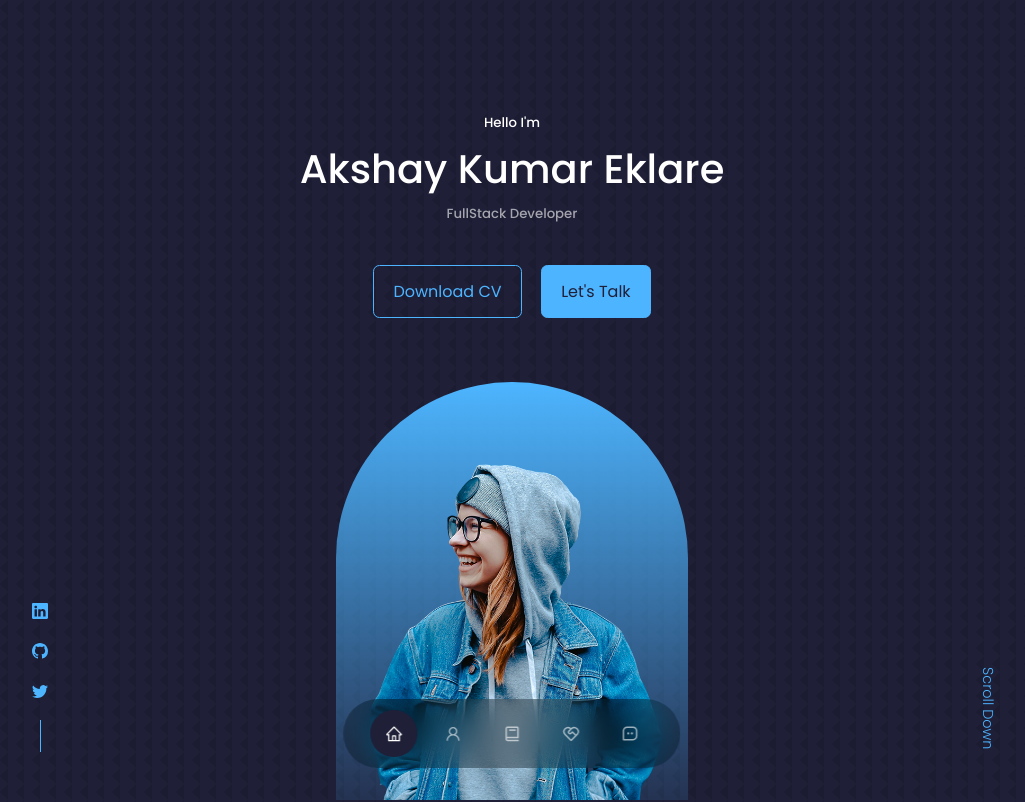
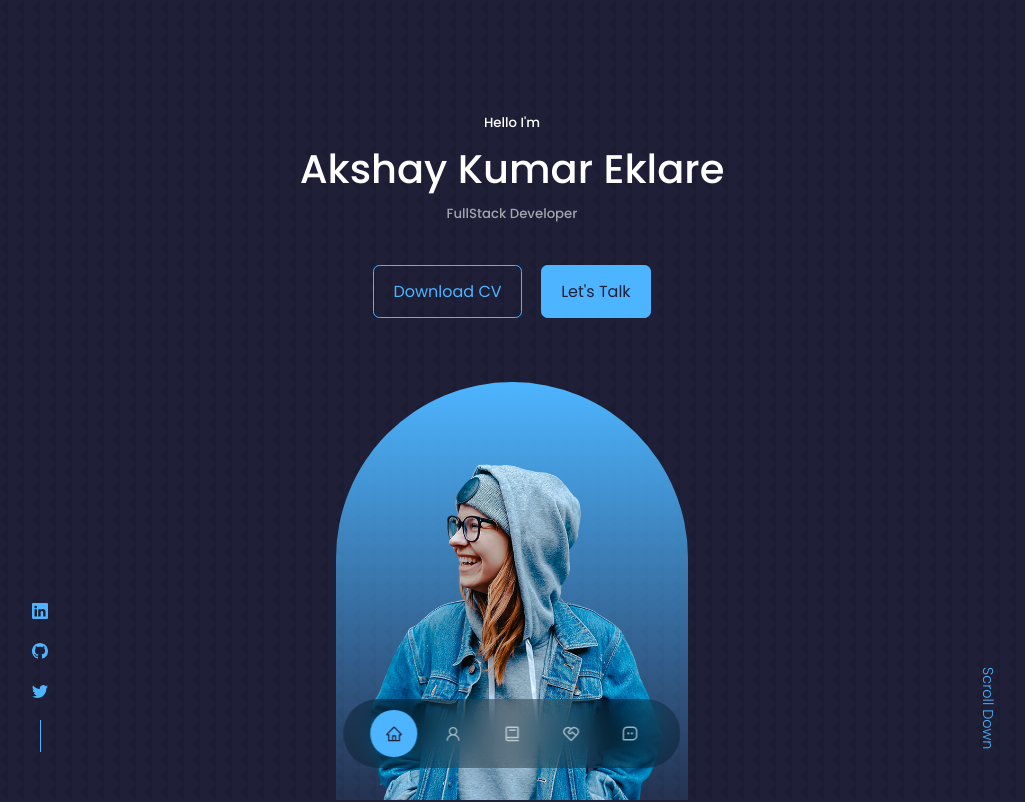
Before and after one commit to Deadlock-96/portfolio-react, a React (Create React App) app: page / in a window 1280 px wide. Shown: the top 802 px of the page, without its empty margins (128-1153 px from the left). Built offline with nearby package versions, Linux system fonts and the light colour scheme.

Commit message:
minor css change

```diff
--- a/src/components/nav/nav.css
+++ b/src/components/nav/nav.css
@@ -28,6 +28,6 @@ nav a:hover{
 }
 
 nav a.active{
-    background: var(--color-bg);
-    color: var(--color-white);
+    background: var(--color-primary);
+    color: var(--color-bg);
 }
```
